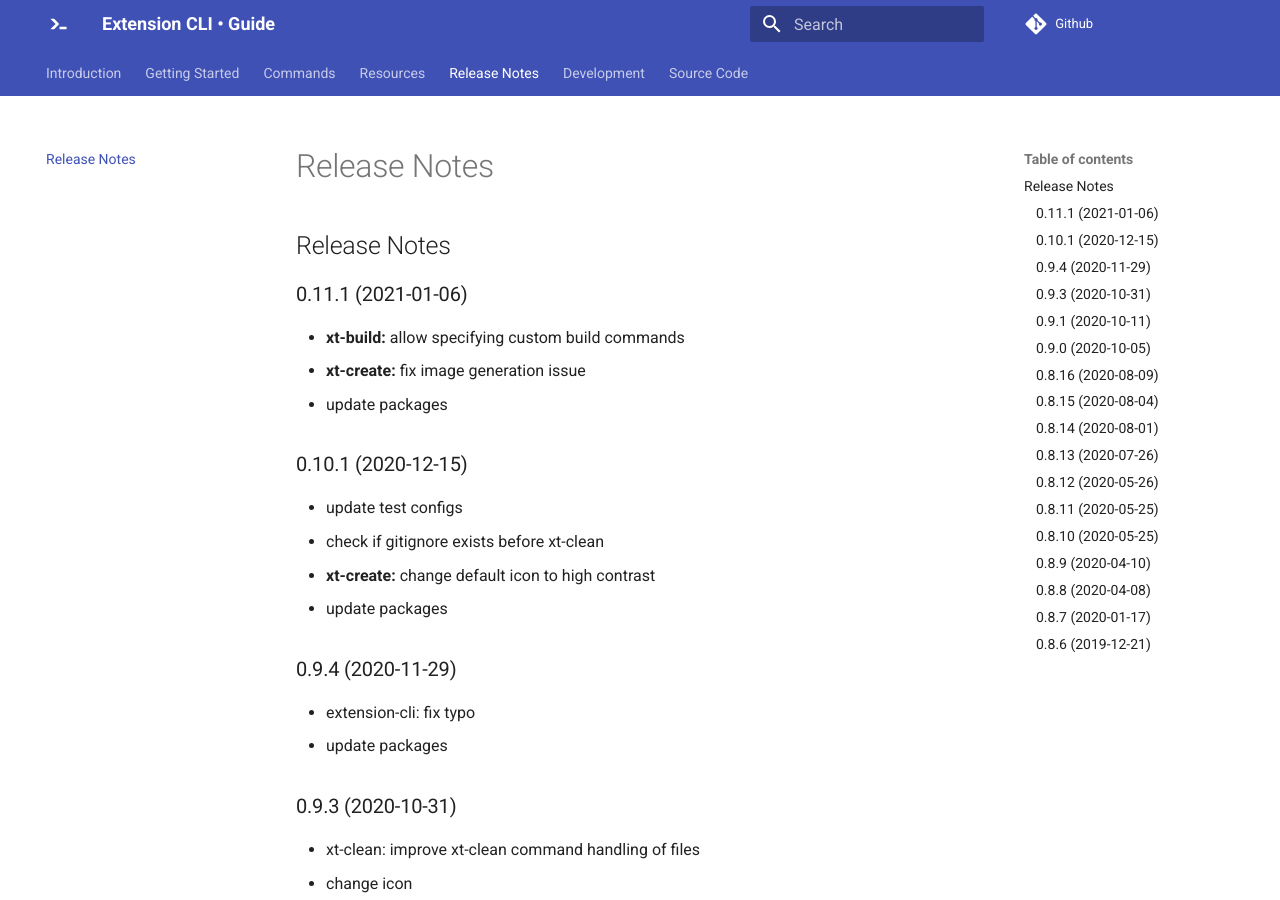
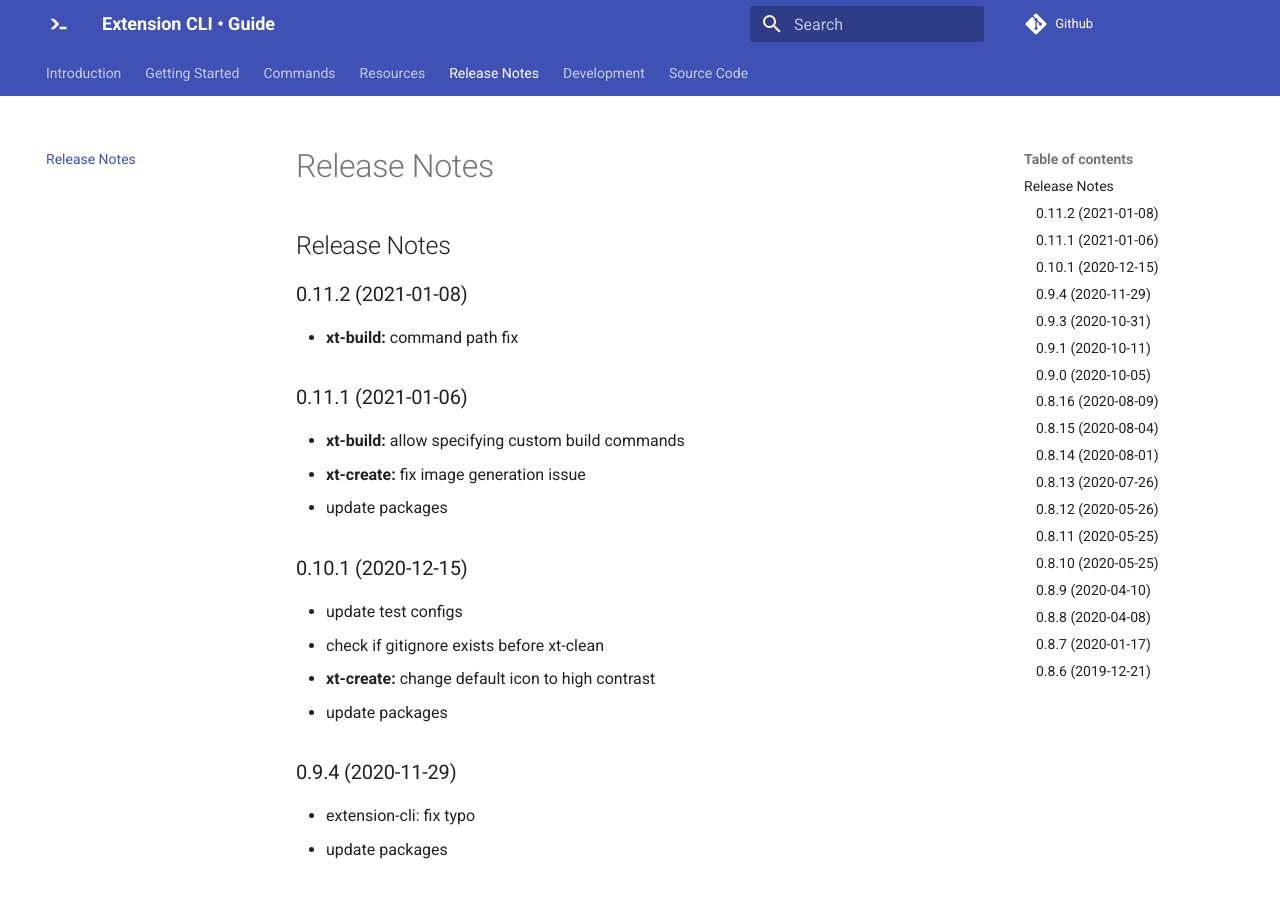
Before and after one commit to MobileFirstLLC/extension-cli, an MkDocs documentation site: the page built from guide/09-release-notes.md, in a window 1280 px wide and 900 px high. Built offline with MkDocs 1.6.1 and Material for MkDocs 9.7.7, drawn with Linux system fonts in a browser that asks for light colours; comment, search, counter and statistics services are not loaded.

Commit message:
docs: update release notes

```diff
--- a/guide/09-release-notes.md
+++ b/guide/09-release-notes.md
@@ -1,4 +1,8 @@
 ## Release Notes
+
+### 0.11.2 (2021-01-08)
+
+* **xt-build:** command path fix
 
 ### 0.11.1 (2021-01-06)
 
```
